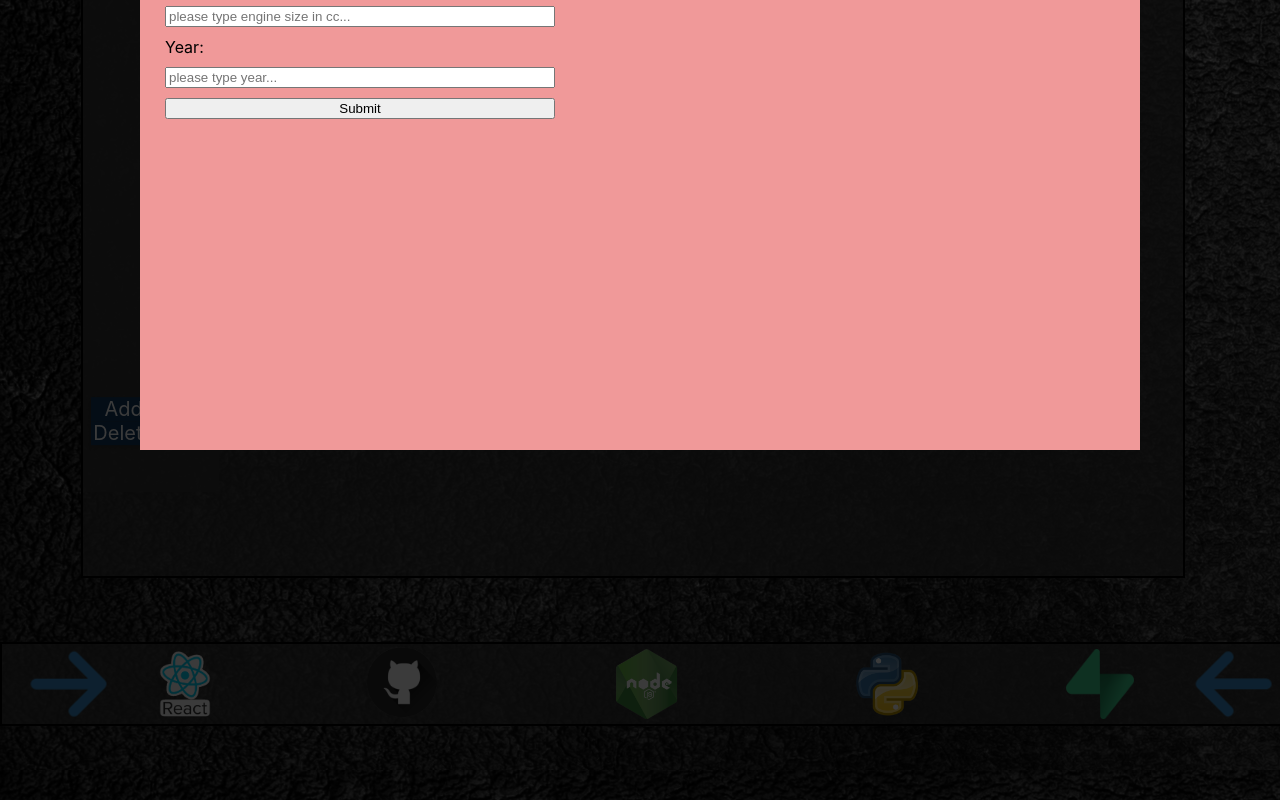
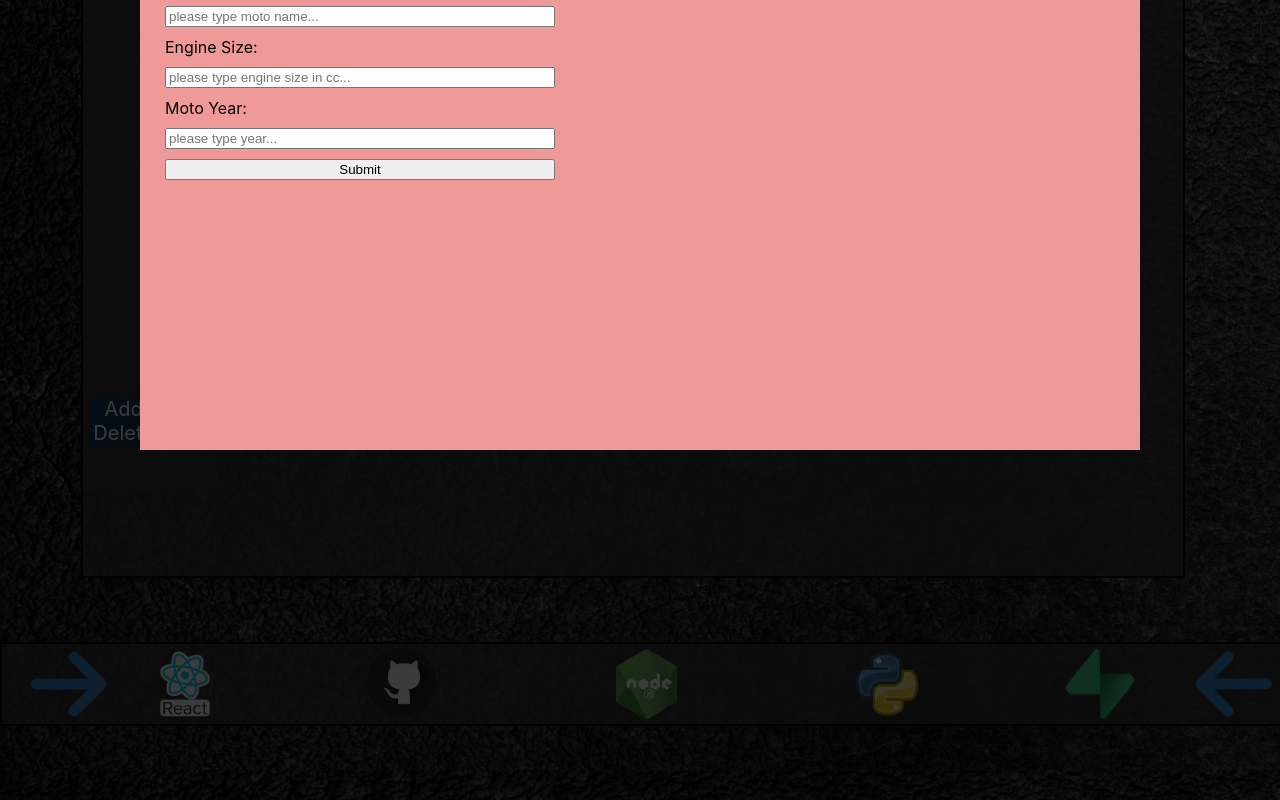
Before and after one commit to gtx-Guess/motorcycle-app-repo, a React (Create React App) app: page / in a window 1280 px wide. Both pictures are taken after a click on the item "Add Moto". Shown: the part 430-1230 px from the top of the page. Built offline with nearby package versions, Linux system fonts and the light colour scheme; no server answers.

Commit message:
Adjusted motoform component, adjusted api endpoint to expect more form data to come in from react post query

```diff
--- a/src/components/MotoForm.js
+++ b/src/components/MotoForm.js
@@ -5,10 +5,14 @@ import '../styles/moto-form.css';
 const MotoForm = ({ props }) => {
     const toggleModal = props[0];
     const [brandType, setBrandType] = useState('');
+    const [engineSize, setEngineSize] = useState('');
+    const [motoYear, setMotoYear] = useState('');
+    const [motoName, setMotoName] = useState('');
+
     async function formSubmit (event) {
         event.preventDefault();
-        if(brandType != ''){
-            const requestBody = {brand_type: brandType};
+        if(brandType !== '' && engineSize !== '' && motoYear !== '' && motoName !== ''){
+            const requestBody = {brand_type: brandType, engine_size: engineSize, moto_year: motoYear, moto_name: motoName};
             const resp = await axios.post('http://localhost:8000/submit', requestBody);
 
             if(resp.status === 200){
@@ -17,24 +21,30 @@ const MotoForm = ({ props }) => {
                 console.log(`Form didnt go through, status code: ${resp.status}`);
             };
         }else{
-            alert('No brand type');
-        }
+            if(!brandType || !engineSize || !motoYear || !motoName){alert('All fields are required!')};
+            return;
+        };
     };
 
     const handleBrandTypeChange = (event) => {
-        setBrandType(event.target.value);
+        if(event.target.id === 'brand_type'){ setBrandType(event.target.value) };
+        if(event.target.id === 'engine_size'){ setEngineSize(event.target.value) };
+        if(event.target.id === 'moto_year'){ setMotoYear(event.target.value) };
+        if(event.target.id === 'moto_name'){ setMotoName(event.target.value) };
     };
 
     return (
         <div id='moto-form-modal-div' className={'hide-moto-modal'}>
             <div id='moto-form-div' className={'moto-form'}>
                 <form id='moto-form'>
-                    <label htmlFor="brand_type">Brand:</label>
+                    <label htmlFor='brand_type'>Moto Brand:</label>
                     <input onChange={handleBrandTypeChange} id='brand_type' placeholder='please type brand...'/>
-                    <label htmlFor='engine-size'>Engine Size:</label>
-                    <input id='engine-size' placeholder='please type engine size in cc...'/>
-                    <label htmlFor='moto-year'>Year:</label>
-                    <input id='moto-year' placeholder='please type year...'/>
+                    <label htmlFor='moto_name'>Moto Name:</label>
+                    <input onChange={handleBrandTypeChange} id='moto_name' placeholder='please type moto name...'/>
+                    <label htmlFor='engine_size'>Engine Size:</label>
+                    <input onChange={handleBrandTypeChange} id='engine_size' placeholder='please type engine size in cc...'/>
+                    <label htmlFor='moto_year'>Moto Year:</label>
+                    <input onChange={handleBrandTypeChange} id='moto_year' placeholder='please type year...'/>
                     <input type="submit" value="Submit" onClick={formSubmit}/>
                 </form>
                 <span className={"close"} onClick={toggleModal}>&times;</span>
```
Also changed, not shown: 1 other file (tests, documents, lock files or other folders).
